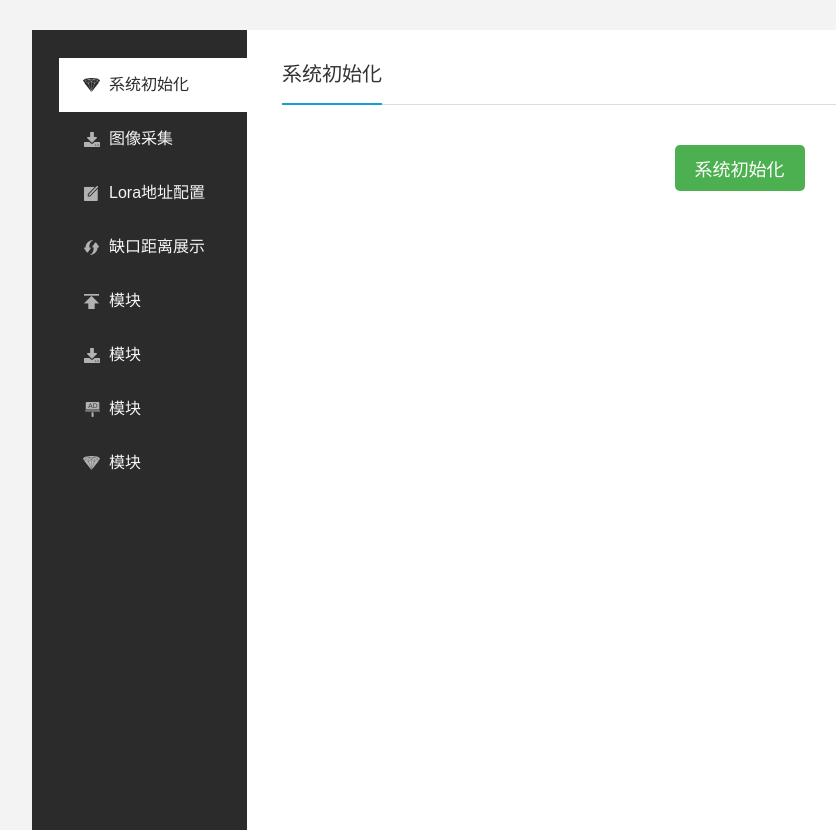
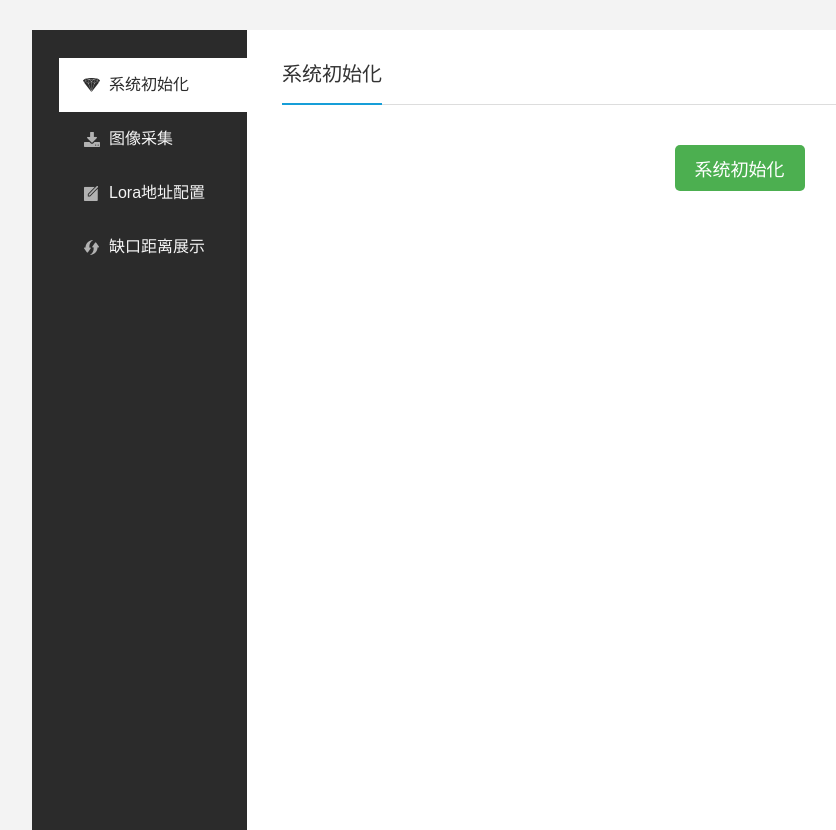
Before and after one commit to DogWY/pointSwitchPlus, a plain HTML site: page views/system.html in a window 1280 px wide. Shown: the whole page, without its empty margins (8-844 px from the left). Drawn offline with nearby package versions, Linux system fonts and the light colour scheme; files that its build step writes are made by us from their sources.

Commit message:
前端页面注释掉无用模块

```diff
--- a/views/system.html
+++ b/views/system.html
@@ -17,10 +17,10 @@
             <li><a href="/img" class="icon_5">图像采集</a></li>
             <li><a href="/system_conf" class="icon_2"> Lora地址配置</a></li>
             <li><a href="/dis" class="icon_3">缺口距离展示</a></li>
-            <li><a href="#" class="icon_4"> 模块</a></li>
-            <li><a href="#" class="icon_5"> 模块</a></li>
-            <li><a href="#" class="icon_6"> 模块</a></li>
-            <li><a href="#" class="icon_7"> 模块</a></li>
+<!--            <li><a href="#" class="icon_4"> 模块</a></li>-->
+<!--            <li><a href="#" class="icon_5"> 模块</a></li>-->
+<!--            <li><a href="#" class="icon_6"> 模块</a></li>-->
+<!--            <li><a href="#" class="icon_7"> 模块</a></li>-->
         </ul>
     </div>
     <div class="fw_conent">
```
Also changed, not shown: views/dis.html (+4 -4 lines), views/system_conf.html (+4 -4 lines), views/system_img.html (+4 -4 lines).
